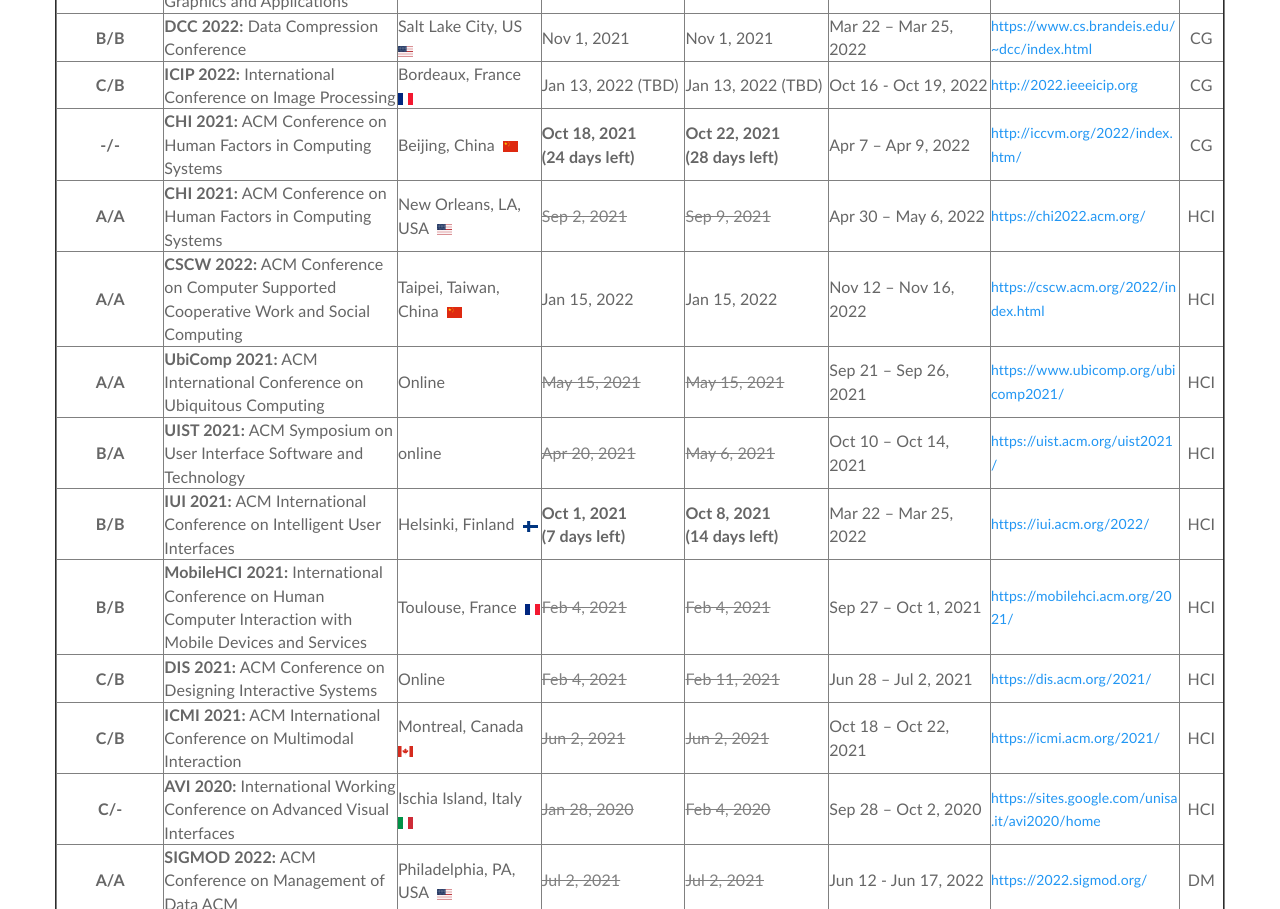
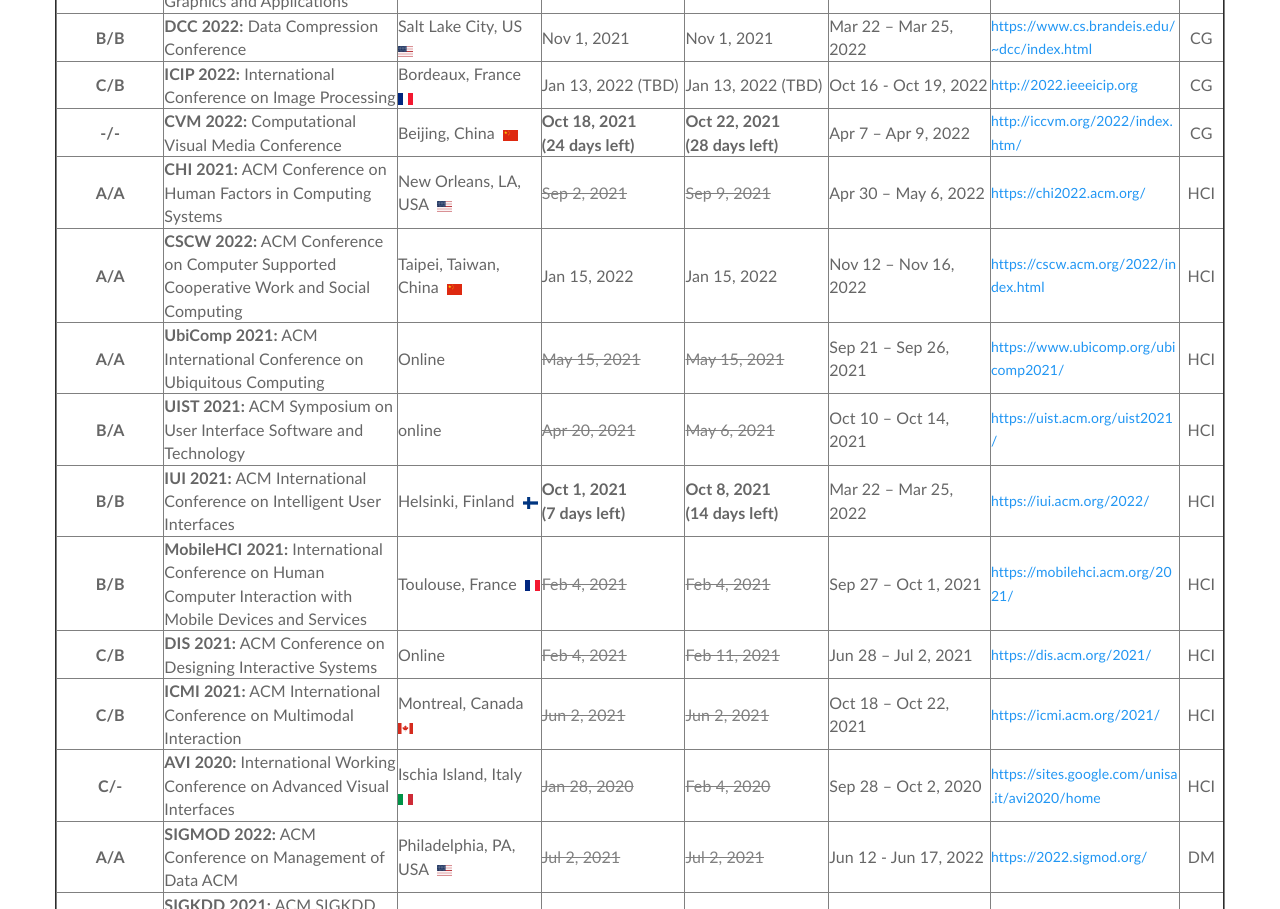
Before and after one commit to ShenLeixian/Academic_Information_Tracker, a plain HTML site: page index.html in a window 1280 px wide. Shown: the part 1177-2086 px from the top of the page. Drawn offline with nearby package versions, Linux system fonts and the light colour scheme; files whose address does not match are found by name.

Commit message:
Update index.html

```diff
--- a/index.html
+++ b/index.html
@@ -291,7 +291,7 @@
 				</tr>
 				<tr style="font-size:16px;">
 					<td style="width:7%;text-align:center; padding:1px;"><strong>-/-</strong></td>
-					<td style="width:20%;"><strong>CHI 2021</strong><strong>:</strong>&nbsp;ACM Conference on Human Factors in Computing Systems</td>
+					<td style="width:20%;"><strong>CVM 2022</strong><strong>:</strong>&nbsp;Computational Visual Media Conference</td>
 					<td style="width:16%;">Beijing, China  &nbsp<img style="vertical-align:middle;" width=15 src="./svg/cn.svg"></td>
 					<td style="width:16%;">Oct 18, 2021</td>
 					<td style="width:16%;">Oct 22, 2021</td>
```
